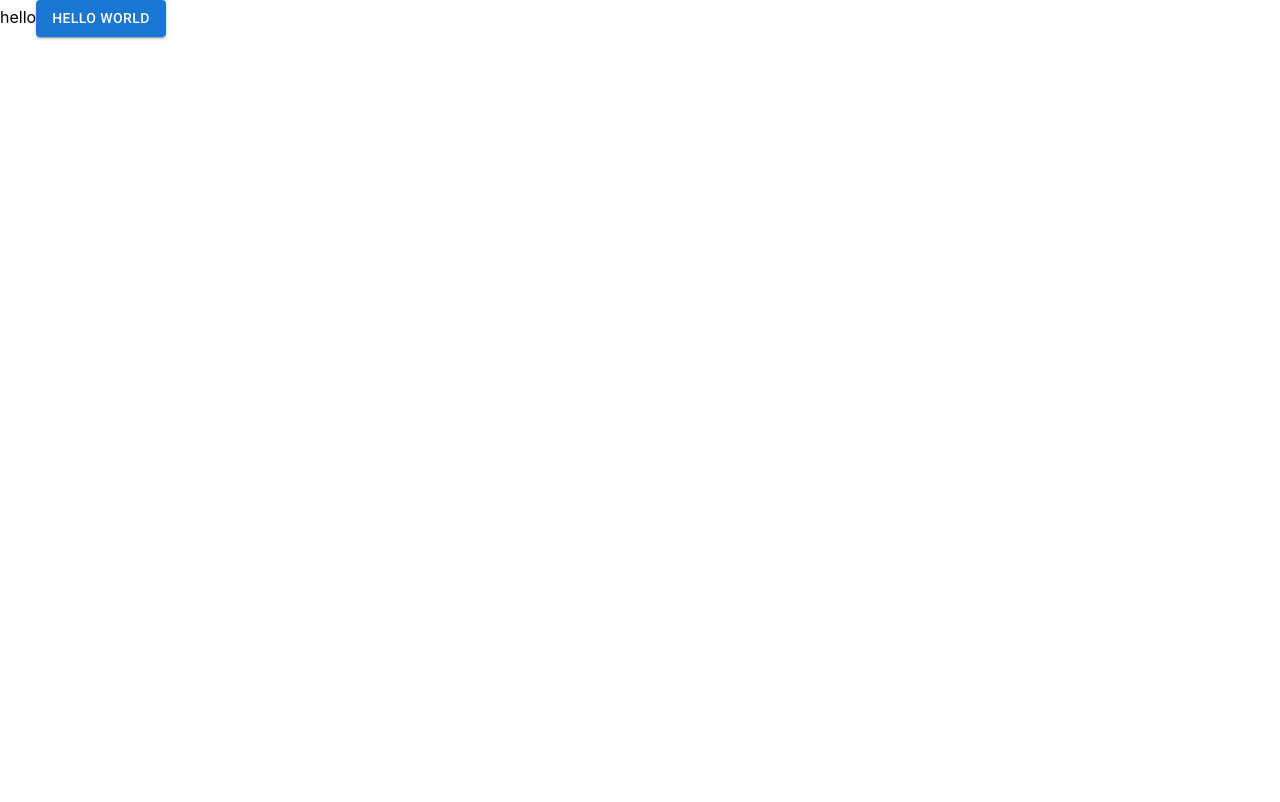
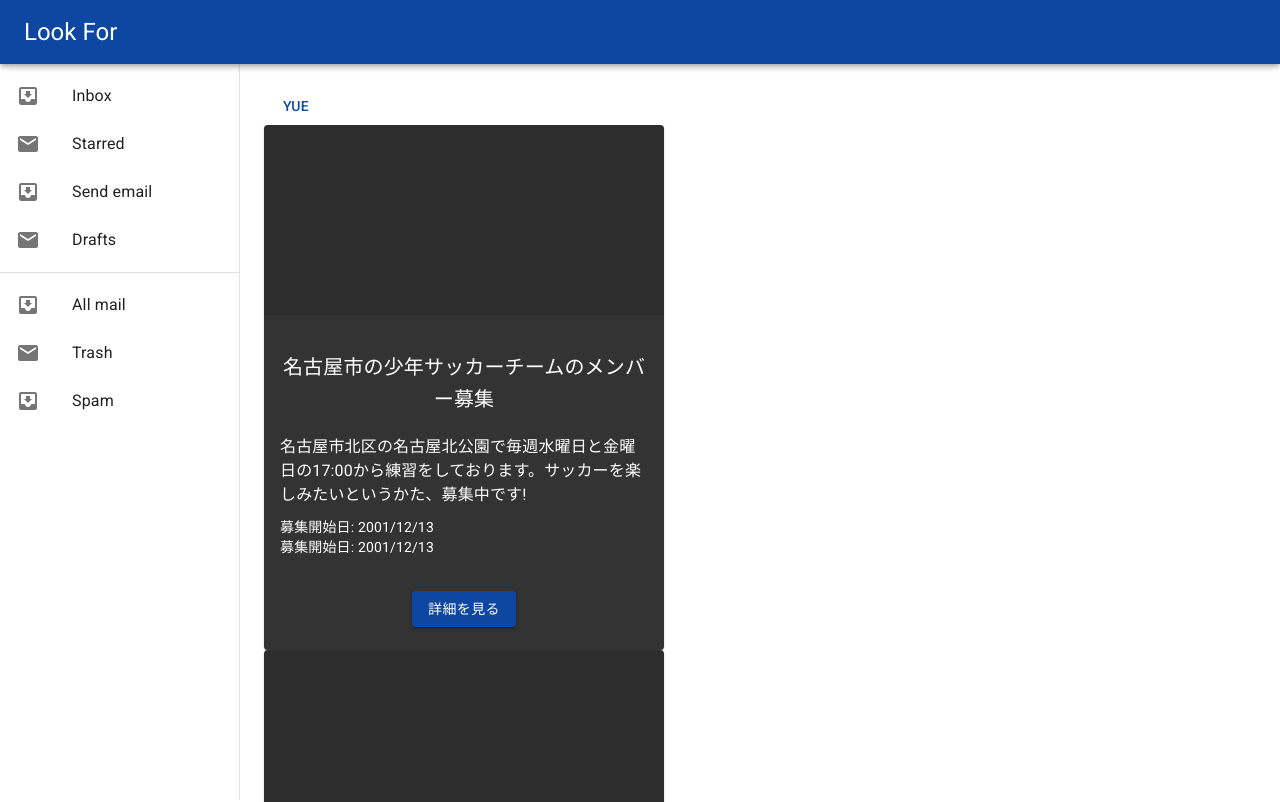
Before and after one commit to Kdaito/look-for, a React (Create React App) app in the folder app/: page / in a window 1280 px wide. Shown: the top 802 px of the page. Built offline with nearby package versions, Linux system fonts and the light colour scheme.

Commit message:
MUI導入、サイドバー作成

```diff
--- a/app/src/App.tsx
+++ b/app/src/App.tsx
@@ -1,9 +1,29 @@
 import React from 'react';
 import Routers from './routers';
+import { ThemeProvider, createTheme } from '@mui/material/styles';
+
+const theme = createTheme({
+  palette: {
+    primary: {
+      light: '#093170',
+      main: '#0d47a1',
+      dark: '#3d6bb3',
+      contrastText: '#fff',
+    },
+    secondary: {
+      light: '#093170',
+      main: '#093170',
+      dark: '#093170',
+      contrastText: '#000',
+    },
+  }
+});
 
 function App() {
   return (
-    <Routers/>
+    <ThemeProvider theme={theme}>
+      <Routers/>
+    </ThemeProvider>
   );
 }
 
--- a/app/src/assets/index.css
+++ b/app/src/assets/index.css
@@ -1,5 +1,6 @@
 body {
   margin: 0;
+  background-color: #0b1929;
   font-family: -apple-system, BlinkMacSystemFont, 'Segoe UI', 'Roboto', 'Oxygen',
     'Ubuntu', 'Cantarell', 'Fira Sans', 'Droid Sans', 'Helvetica Neue',
     sans-serif;
--- /dev/null
+++ b/app/src/components/molecules/RequirementCard/index.tsx
@@ -0,0 +1,23 @@
+import { Button, Card, CardActions, CardContent, CardMedia, Skeleton, Typography } from '@mui/material';
+import React from 'react';
+
+
+const RequirementCard: React.VFC = () => {
+  return (
+    <Card sx={{maxWidth: '400px', backgroundColor: '#333', color: '#fff'}}>
+      {/* <CardMedia/> */}
+      <Skeleton sx={{height: 190}} animation="wave" variant="rectangular"/>
+      <CardContent>
+        <Typography textAlign={'center'} my={'20px'} variant="h6">名古屋市の少年サッカーチームのメンバー募集</Typography>
+        <Typography variant="body1">名古屋市北区の名古屋北公園で毎週水曜日と金曜日の17:00から練習をしております。サッカーを楽しみたいというかた、募集中です!</Typography>
+        <Typography mt={'10px'} variant="body2">募集開始日: 2001/12/13</Typography>
+        <Typography mb={'10px'} variant="body2">募集開始日: 2001/12/13</Typography>
+      </CardContent>
+      <CardActions>
+        <Button variant='contained' color='primary' sx={{margin: '0 auto 15px'}}>詳細を見る</Button>
+      </CardActions>
+    </Card>
+  )
+}
+
+export default RequirementCard;
--- /dev/null
+++ b/app/src/components/templates/MainLayout/MainLayout.tsx
@@ -0,0 +1,80 @@
+import {
+  Drawer,
+  AppBar,
+  Box,
+  CssBaseline,
+  Toolbar,
+  Typography,
+  Divider,
+  List,
+  ListItem,
+  ListItemIcon,
+  ListItemText,
+} from "@mui/material";
+import {
+  MoveToInbox as InboxIcon,
+  Mail as MailIcon,
+} from "@mui/icons-material";
+import React, { useState } from "react";
+
+const DRAWER_WIDTH = 240;
+
+const MainLayout: React.FC = ({ children }) => {
+  return (
+    <Box sx={{ display: "flex" }}>
+      <CssBaseline />
+      <AppBar
+        position="fixed"
+        sx={{ zIndex: (theme) => theme.zIndex.drawer + 1 }}
+      >
+        <Toolbar>
+          <Typography variant="h5" noWrap component="div">
+            Look For
+          </Typography>
+        </Toolbar>
+      </AppBar>
+      <Drawer
+        variant="permanent"
+        sx={{
+          width: DRAWER_WIDTH,
+          flexShrink: 0,
+          [`& .MuiDrawer-paper`]: {
+            width: DRAWER_WIDTH,
+            boxSizing: "border-box",
+          },
+        }}
+      >
+        <Toolbar />
+        <Box sx={{ overflow: "auto" }}>
+          <List>
+            {["Inbox", "Starred", "Send email", "Drafts"].map((text, index) => (
+              <ListItem button key={text}>
+                <ListItemIcon>
+                  {index % 2 === 0 ? <InboxIcon /> : <MailIcon />}
+                </ListItemIcon>
+                <ListItemText primary={text} />
+              </ListItem>
+            ))}
+          </List>
+          <Divider />
+          <List>
+            {["All mail", "Trash", "Spam"].map((text, index) => (
+              <ListItem button key={text}>
+                <ListItemIcon>
+                  {index % 2 === 0 ? <InboxIcon /> : <MailIcon />}
+                </ListItemIcon>
+                <ListItemText primary={text} />
+              </ListItem>
+            ))}
+          </List>
+        </Box>
+      </Drawer>
+      <Box component="main" sx={{ flexGrow: 1, p: 3 }}>
+        <Toolbar />
+        {children}
+      </Box>
+    </Box>
+  );
+};
+
+export default MainLayout;
--- a/app/src/components/test.tsx
+++ b/app/src/components/test.tsx
@@ -1,10 +1,15 @@
 import React from 'react';
 import Button from '@mui/material/Button';
+import RequirementCard from './molecules/RequirementCard';
 
 const Test: React.FC = () => (
   <div>
-    hello
-    <Button variant='contained'>Hello world</Button>
+    <Button color='primary'>yue</Button>
+    <RequirementCard/>
+    <RequirementCard/>
+    <RequirementCard/>
+    <RequirementCard/>
+    <RequirementCard/>
   </div>
 )
 
--- a/app/src/routers/index.tsx
+++ b/app/src/routers/index.tsx
@@ -1,13 +1,23 @@
 import React from 'react'
 import { BrowserRouter, Switch, Route } from 'react-router-dom';
+import MainLayout from '../components/templates/MainLayout/MainLayout';
 import Test from '../components/test';
 
 const Routers: React.FC = () => (
   <BrowserRouter>
     <Switch>
-      <Route>
-        <Test />
-      </Route>
+      <Route
+        path="/"
+        render={({match: {url}}) => (
+          <Switch>
+            <MainLayout>
+              <Route exact path={url}>
+                <Test/>
+              </Route>
+            </MainLayout>
+          </Switch>
+        )}
+      />
     </Switch>
   </BrowserRouter>
 )
```
Also changed, not shown: app/src/components/molecules/SidebarIcon/index.tsx (added, +9 -0 lines), app/src/types/index.tsx (added, +7 -0 lines).
